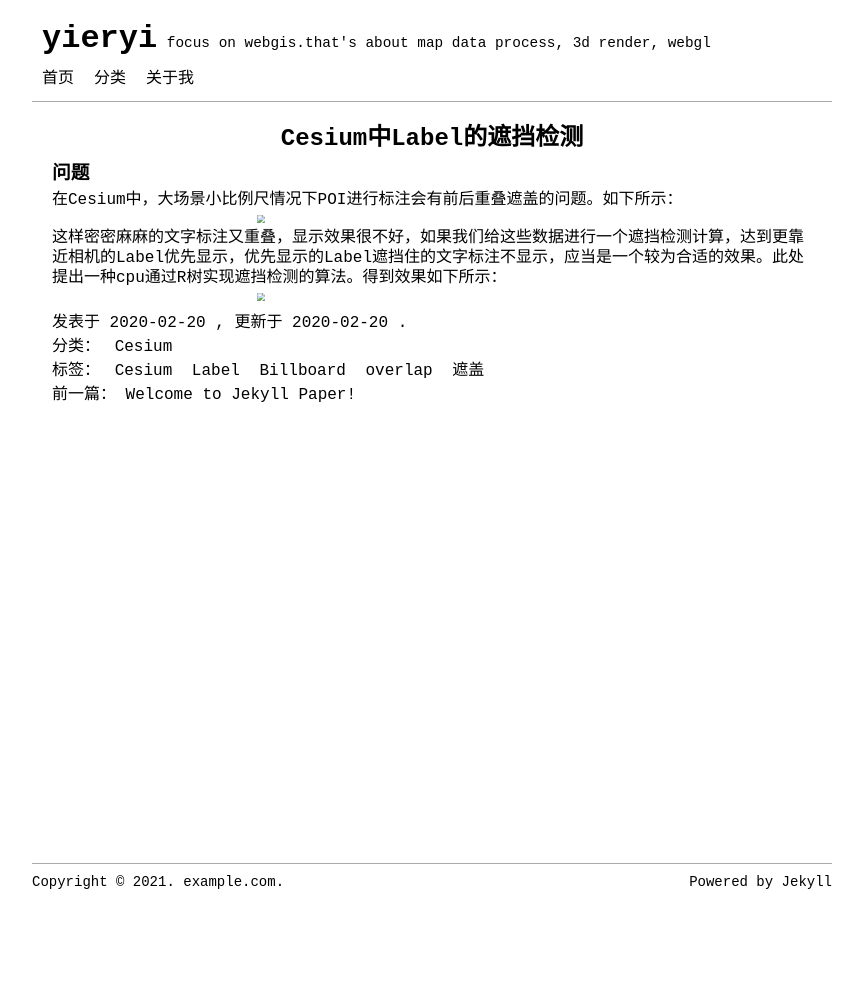
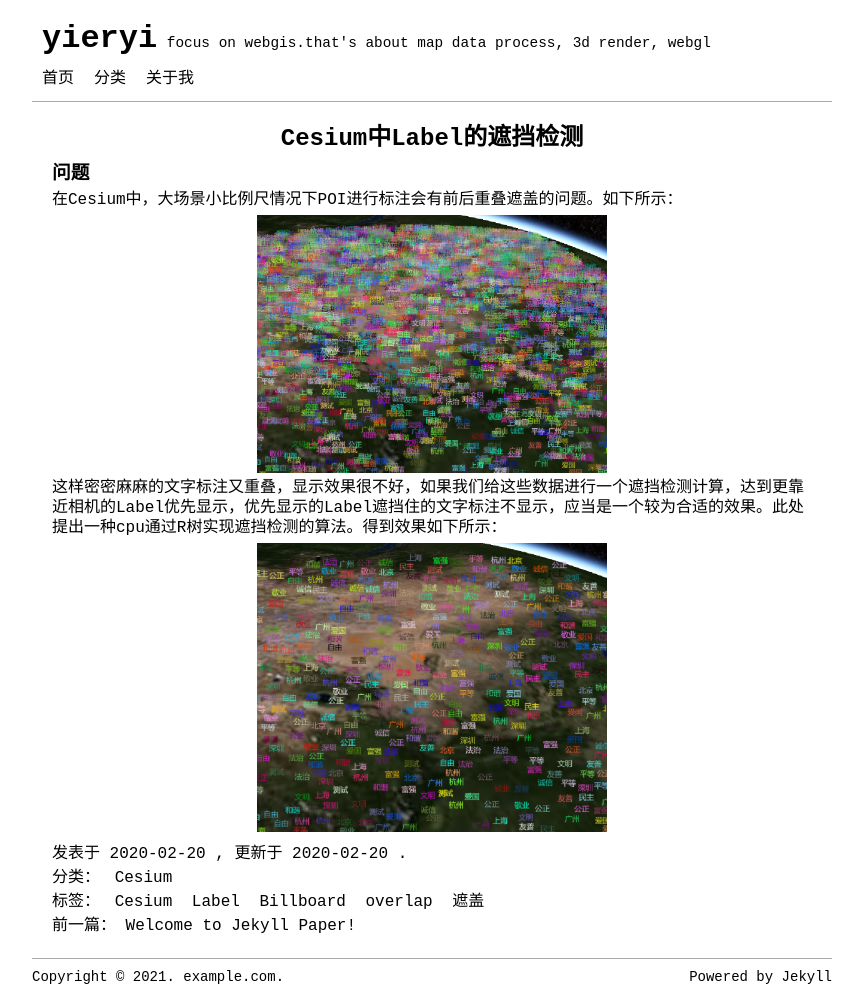
Before and after one commit to yieryi/yieryi.github.com, a Jekyll site: the page built from _posts/Cesium/2021-02-19-Labels-avoid-overlap.md, in a window 1280 px wide. Shown: the whole page, without its empty margins (208-1071 px from the left). Built offline with Jekyll 4.4.1, drawn with Linux system fonts in a browser that asks for light colours; before the commit the page ends 900 px from its top, so only the background shows below that.

Commit message:
在typora中设置图像根目录相对为当前文档文件夹，更新图片路径

```diff
--- a/_posts/Cesium/2021-02-19-Labels-avoid-overlap.md
+++ b/_posts/Cesium/2021-02-19-Labels-avoid-overlap.md
@@ -6,6 +6,7 @@ last_modified_at: 2020-02-20
 categories: [Cesium]
 tags: [Cesium, Label, Billboard, overlap, '遮盖']
 excerpt:
+typora-root-url: ./
 ---
 
 
@@ -14,8 +15,8 @@ excerpt:
 
 在Cesium中，大场景小比例尺情况下POI进行标注会有前后重叠遮盖的问题。如下所示：
 
-<img src="/images/Cesium/LabelsOverlap.png" style="zoom:50%;" />
+<img src="/../../assets/images/Cesium/LabelsOverlap.png" style="zoom:50%;" />
 
 这样密密麻麻的文字标注又重叠，显示效果很不好，如果我们给这些数据进行一个遮挡检测计算，达到更靠近相机的Label优先显示，优先显示的Label遮挡住的文字标注不显示，应当是一个较为合适的效果。此处提出一种cpu通过R树实现遮挡检测的算法。得到效果如下所示：
 
-<img src="/images/Cesium/LabelsAvoidOverlap.png" style="zoom:50%;" />
+<img src="/../../assets/images/Cesium/LabelsAvoidOverlap.png" style="zoom:50%;" />
```
